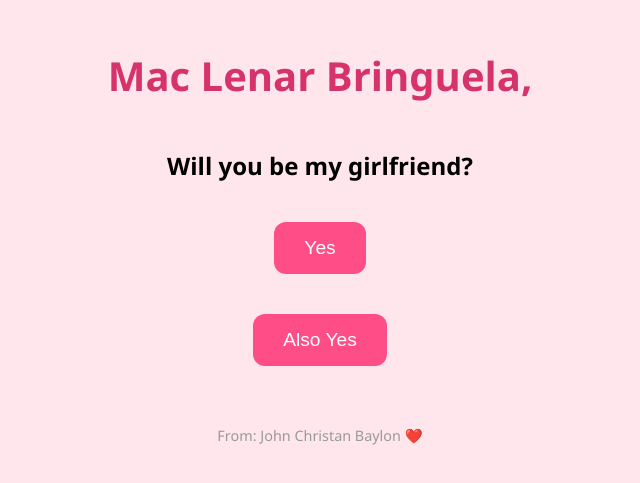
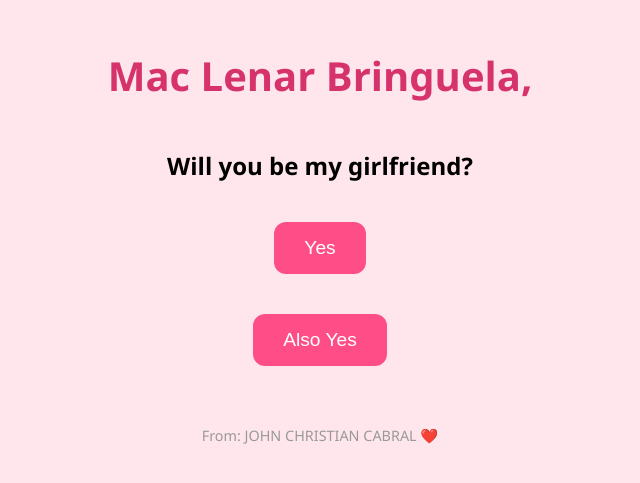
Before and after one commit to czyriz0204/Confession-Page, a plain HTML site: page index.html in a window 1280 px wide. Shown: the part 167-650 px from the top of the page, 320-960 px from the left. Drawn offline with Linux system fonts and the light colour scheme.

Commit message:
Update index.html

```diff
--- a/index.html
+++ b/index.html
@@ -52,7 +52,7 @@
   <button class="button" onclick="alert('Aww! You said YES! 💖')">Yes</button>
   <button class="button" onclick="alert('You also said YES! Can’t escape! 💘')">Also Yes</button>
 
-  <div class="footer">From: John Christan Baylon ❤️</div>
+  <div class="footer">From: JOHN CHRISTIAN CABRAL ❤️</div>
 
 </body>
 </html>
```
